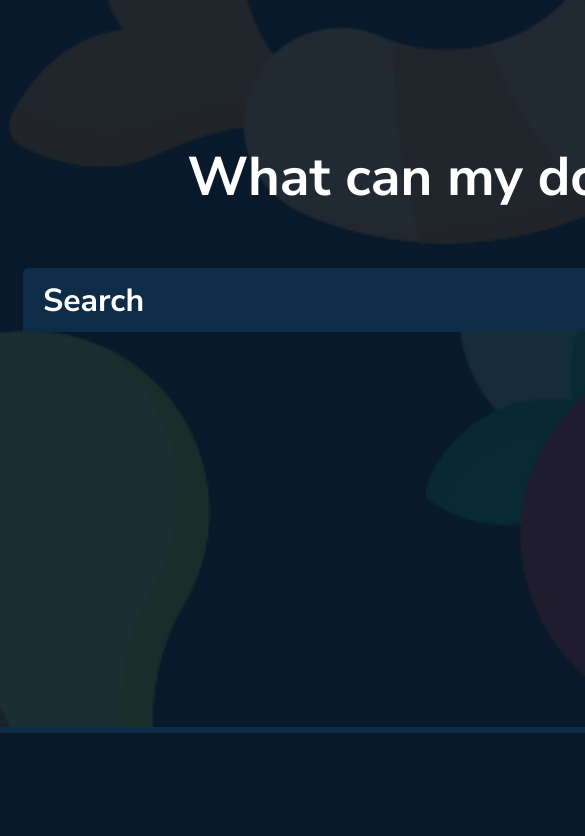
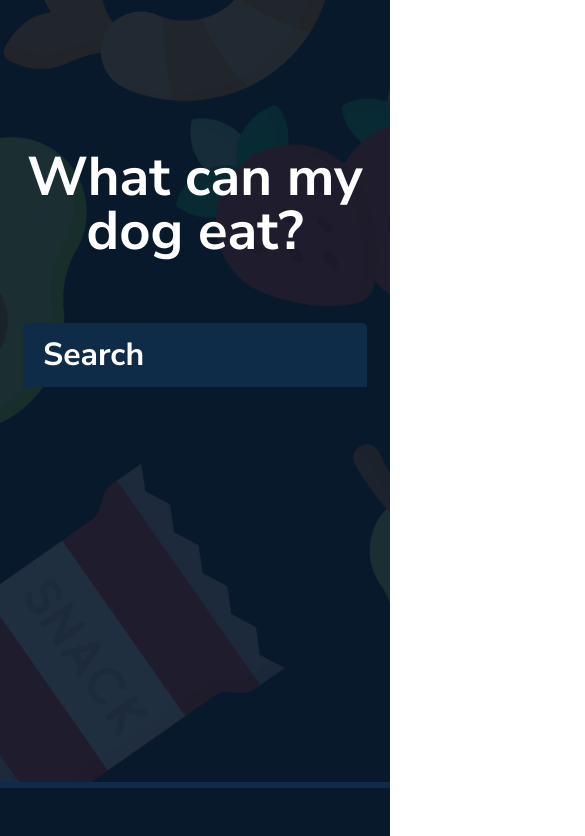
Before and after one commit to jadaquandt/what-can-my-dog-eat, a React (Create React App) app: page / in a window 390 px wide. Shown: the top 836 px of the page, 585 px wide, since content can reach past the window. Built offline with nearby package versions, Linux system fonts and the light colour scheme.

Commit message:
Update search bar styling to be responsive

```diff
--- a/src/App.css
+++ b/src/App.css
@@ -53,7 +53,8 @@ body,html {
   }
 }
 #searchBarInput {
-  width: 28em;
+  width: 100%;
+  max-width: 28em;
   margin-top: 2em;
   height: 2em;
   border: 0;
```
